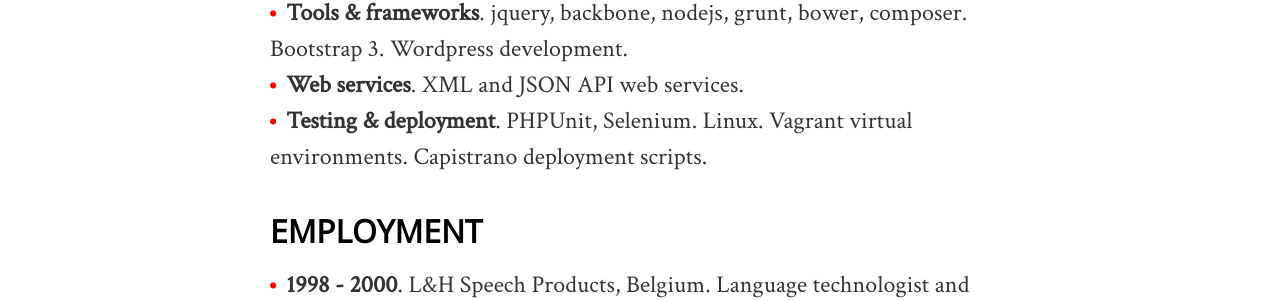
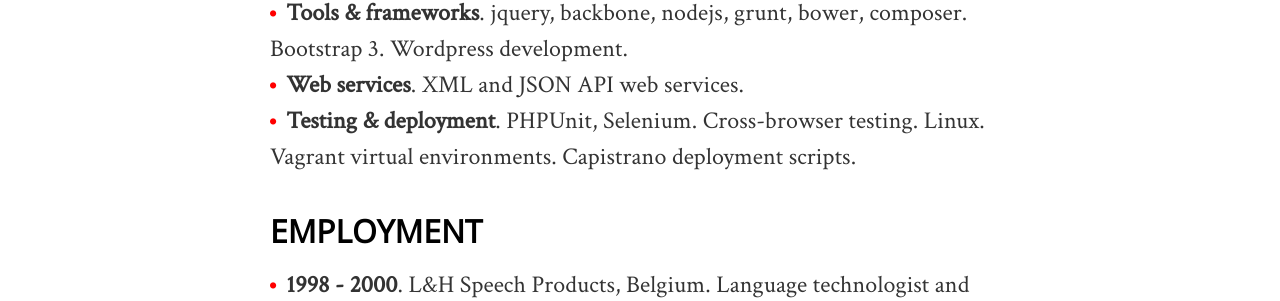
Before and after one commit to matthew-bull/matthew-bull.github.io, a Jekyll site: the page built from index.md, in a window 1280 px wide. Shown: the part 1234-1535 px from the top of the page. Built offline with Jekyll 4.4.1, drawn with Linux system fonts in a browser that asks for light colours; nearby versions of some CDN libraries.

Commit message:
text changes

```diff
--- a/index.md
+++ b/index.md
@@ -25,7 +25,7 @@
 - **Basics**. HTML5, CSS3 + less, PHP.
 - **Tools & frameworks**. jquery, backbone, nodejs, grunt, bower, composer. Bootstrap 3. Wordpress development.
 - **Web services**. XML and JSON API web services.
-- **Testing & deployment**. PHPUnit, Selenium. Linux. Vagrant virtual environments. Capistrano deployment scripts.
+- **Testing & deployment**. PHPUnit, Selenium. Cross-browser testing. Linux. Vagrant virtual environments. Capistrano deployment scripts.
 
 ## EMPLOYMENT
 
```
Also changed, not shown: about.md (+1 -1 lines).
